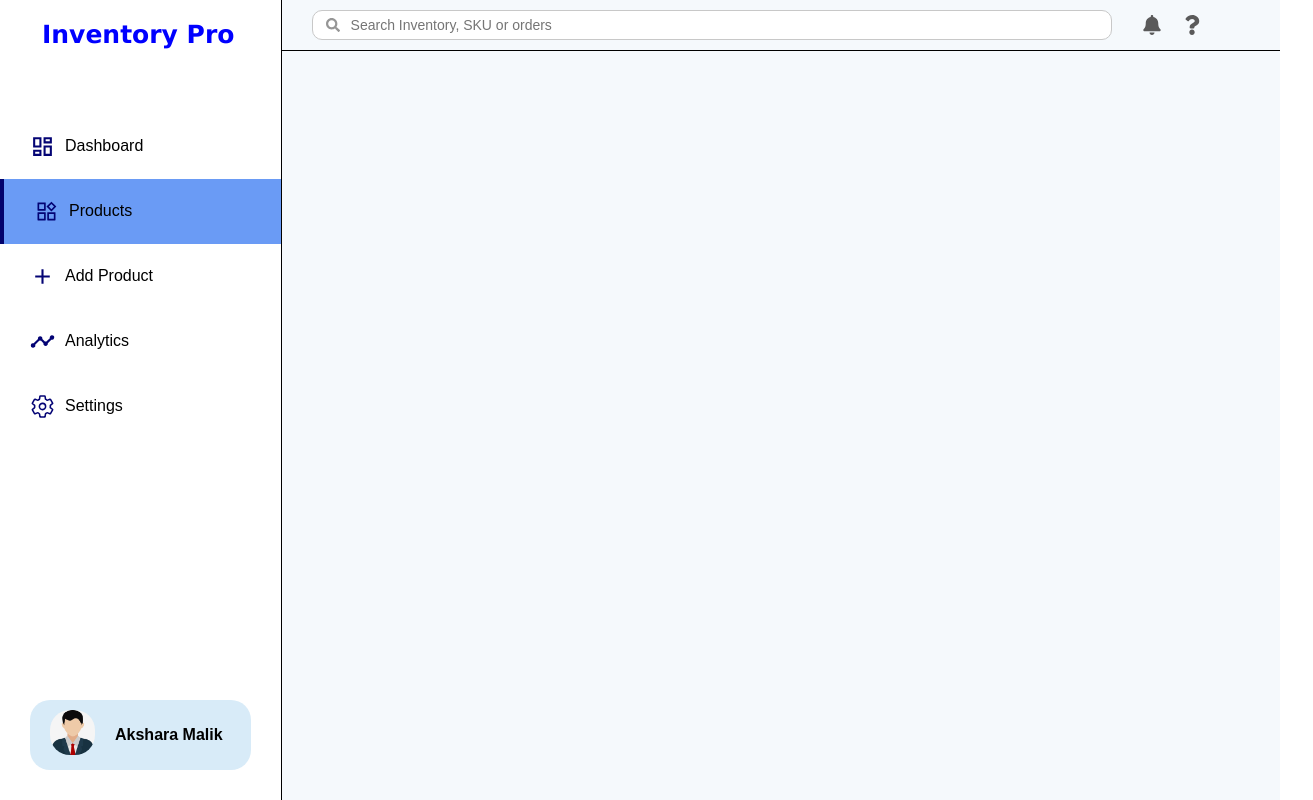
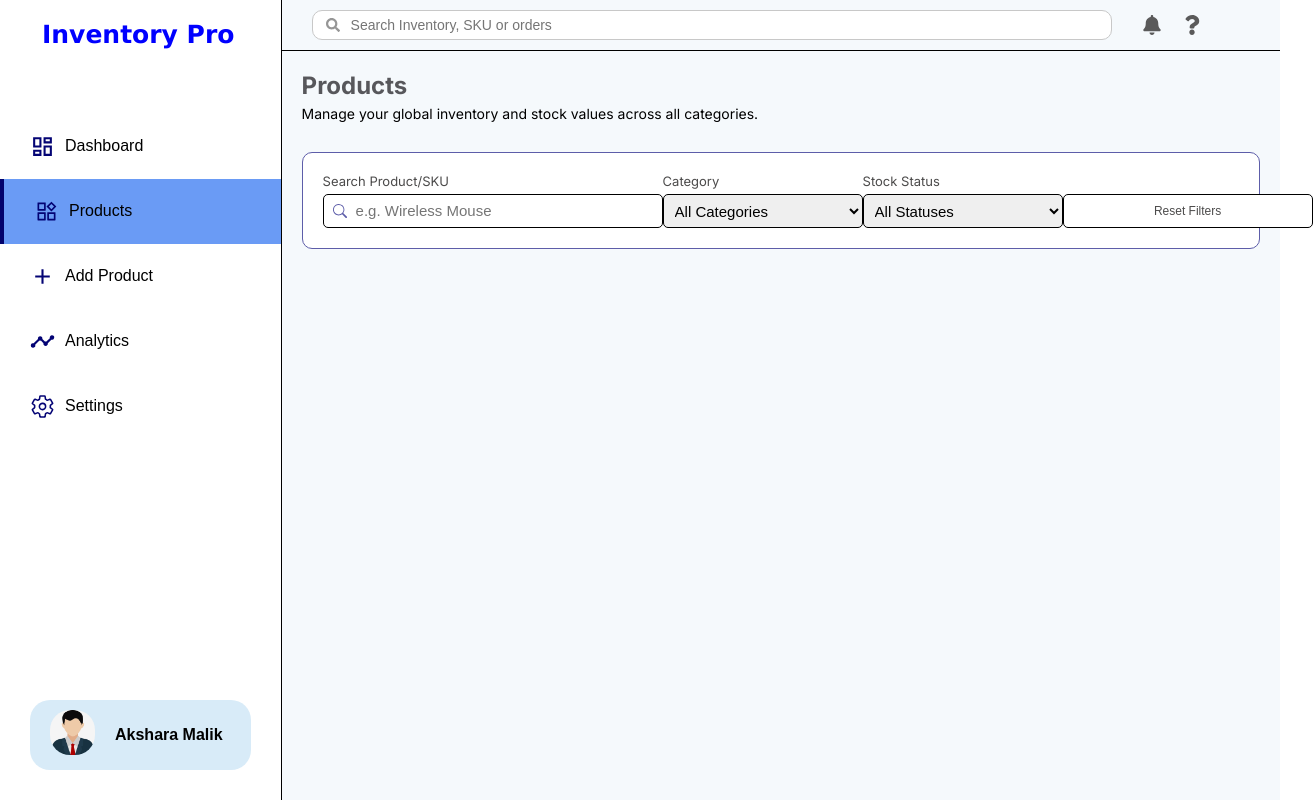
Before and after one commit to akshara-malik00/Invetory-Dashboard, a React (Vite) app in the folder Inventory-Dashboard/: page /Products in a window 1280 px wide. Shown: the whole page, 1313 px wide, since content can reach past the window. Built offline with nearby package versions, Linux system fonts and the light colour scheme.

Commit message:
added search filter

```diff
--- a/Inventory-Dashboard/src/App.css
+++ b/Inventory-Dashboard/src/App.css
@@ -23,11 +23,3 @@
     margin-bottom: 30px;
     font-size: 14px;
 }
-.main-1{
-    display: flex;
-}
-.main-2{
-    display: flex;
-    justify-content: flex-end;
-    margin-bottom: 10px;
-}
--- /dev/null
+++ b/Inventory-Dashboard/src/components/ProductTable.jsx
@@ -0,0 +1,8 @@
+import './ProductTable.css';
+export function ProductTable(){
+    return(
+       <>
+
+       </>
+    );
+}
--- /dev/null
+++ b/Inventory-Dashboard/src/components/SearchFilters.css
@@ -0,0 +1,97 @@
+.searchFilters{
+    display: flex;
+    justify-content: space-around;
+    border: solid 0.5px rgb(93, 93, 169);
+    border-radius: 10px;
+    margin-left:20px;
+    margin-right:20px;
+    background-color: white;
+    padding: 20px;
+}
+.searchprod{
+    display: flex;
+    flex-direction: column;
+    gap:5px;
+}
+.searchInputWrapper{
+    position: relative;
+    display: flex;
+    align-items: center;
+}
+.searchIcon{
+    position: absolute;
+    left: 10px;
+    color: rgb(93, 93, 169);
+    font-size: 14px;
+    pointer-events: none;
+}
+.searchprod input{
+    width: 340px;
+    height: 34px;
+    box-sizing: border-box;
+    font-size: 15px;
+    padding: 7px 7px 7px 32px;
+    border-radius: 5px;
+    border: solid 1px black;
+}
+.category{
+    display: flex;
+    flex-direction: column;
+    gap:5px;
+}
+.category select{
+    width: 200px;
+    height: 34px;
+    box-sizing: border-box;
+    font-size: 15px;
+    padding: 7px;
+    border-radius: 5px;
+    border: solid 1px black;
+}
+.stockstatus{
+    display: flex;
+    flex-direction: column;
+    gap:5px;
+}
+.stockstatus select{
+    width: 200px;
+    height: 34px;
+    box-sizing: border-box;
+    font-size: 15px;
+    padding: 7px;
+    border-radius: 5px;
+    border: solid 1px black;
+}
+.reset{
+    display: flex;
+    align-items: flex-end;
+}
+.reset button{
+    color: rgb(76, 75, 75);
+    width: 250px;
+    height: 34px;
+    box-sizing: border-box;
+    font-size: 12px;
+    padding: 7px;
+    border-radius: 5px;
+    border: solid 0.1px black;
+    background-color: white;
+}
+.searchprod p{
+    color: rgb(76, 75, 75);
+    margin: 0px;
+    padding: 0px;
+    font-size: 13px;
+}
+.category p{
+    color: rgb(76, 75, 75);
+    margin: 0px;
+    padding: 0px;
+    font-size: 13px;
+}
+.stockstatus p{
+    color: rgb(76, 75, 75);
+    margin: 0px;
+    padding: 0px;
+    font-size: 13px;
+}
--- /dev/null
+++ b/Inventory-Dashboard/src/components/SearchFilters.jsx
@@ -0,0 +1,32 @@
+import './SearchFilters.css'
+import { BsSearch } from "react-icons/bs";
+export function SearchFilters(){
+    return (
+        <div className='searchFilters'>
+            <div className='searchprod'>
+                <p>Search Product/SKU</p>
+                <div className='searchInputWrapper'>
+                    <BsSearch className='searchIcon' />
+                    <input placeholder='e.g. Wireless Mouse'></input>
+                </div>
+            </div>
+            <div className='category'>
+                <p>Category</p>
+                <select>
+                    <option>All Categories</option>
+                </select>
+            </div>
+            <div className='stockstatus'>
+                <p>Stock Status</p>
+                <select>
+                    <option>All Statuses</option>
+                </select>
+            </div>
+            <div className='reset'>
+                <button>Reset Filters</button>
+            </div>
+        </div>
+
+
+    );
+}
--- a/Inventory-Dashboard/src/pages/AddProduct.jsx
+++ b/Inventory-Dashboard/src/pages/AddProduct.jsx
@@ -1,11 +1,7 @@
-export function AddProduct (){
-    return(
-        <>
-        <div className="heading">
-            <h2>Products</h2>
+export function AddProduct() {
+  return (
+    <>
 
-
-        </div>
-        </>
-    );
+    </>
+  );
 }
--- /dev/null
+++ b/Inventory-Dashboard/src/pages/Dashboard.css
@@ -0,0 +1,9 @@
+
+.main-1{
+    display: flex;
+}
+.main-2{
+    display: flex;
+    justify-content: flex-end;
+    margin-bottom: 10px;
+}
--- a/Inventory-Dashboard/src/pages/Dashboard.jsx
+++ b/Inventory-Dashboard/src/pages/Dashboard.jsx
@@ -6,7 +6,7 @@ import { MdOutlineCategory } from "react-icons/md";
 import { ProductUpdates } from "../components/ProductUpdates";
 import { Alerts } from "../components/Alerts";
 import { Distribution } from "../components/Distribution";
-
+import './Dashboard.css';
 export function Dashboard(){
     return(
         <>
--- /dev/null
+++ b/Inventory-Dashboard/src/pages/Products.css
@@ -0,0 +1,12 @@
+.ProductsHeading h2{
+    margin-left: 20px;
+    color: rgb(87, 87, 91);
+    margin-bottom: 5px;
+    font-size: 24px;
+}
+.ProductsHeading p{
+    margin-top: 0px;
+    margin-left: 20px;
+    margin-bottom: 30px;
+    font-size: 14px;
+}
--- a/Inventory-Dashboard/src/pages/Products.jsx
+++ b/Inventory-Dashboard/src/pages/Products.jsx
@@ -1,5 +1,19 @@
-export function Products (){
-    return(
-        <></>
-    );
+import { SearchFilters } from '../components/SearchFilters';
+import { ProductTable } from '../components/ProductTable';
+import './Products.css';
+export function Products() {
+  return (
+    <>
+      <div>
+        <div class='ProductsHeading'>
+          <h2>Products</h2>
+          <p>
+            Manage your global inventory and stock values across all categories.
+          </p>
+        </div>
+        < SearchFilters />
+        < ProductTable />
+      </div>
+    </>
+  );
 }
```
Also changed, not shown: Inventory-Dashboard/src/components/ProductTable.css (added).
